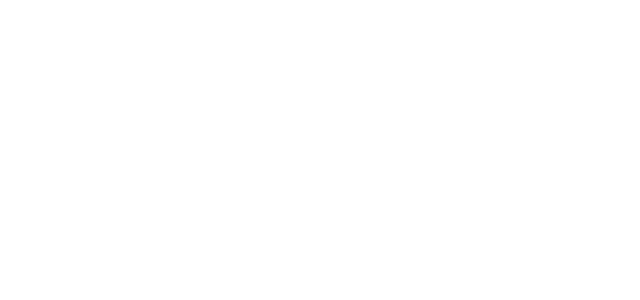
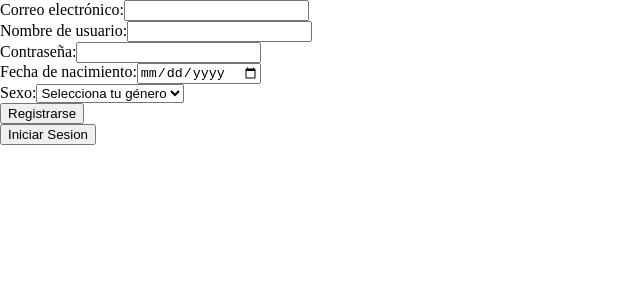
Before and after one commit to SRuiz2003/MacacoLand, a React (Vite) app in the folder Frontend/: page /Signup in a window 1280 px wide. Before the commit this address had no page. Shown: the top 300 px of the page, without its empty margins (0-640 px from the left). Built offline with nearby package versions, Linux system fonts and the light colour scheme.

Commit message:
Login Y signup
Creacion de un par de hooks, pagina de signup y sus formularios

```diff
--- a/Frontend/src/Components/App.css
+++ /dev/null
@@ -1,47 +0,0 @@
-#root {
-  max-width: 1280px;
-  margin: 0 auto;
-  padding: 2rem;
-  text-align: center;
-}
-
-.logo {
-  height: 6em;
-  padding: 1.5em;
-  will-change: filter;
-  transition: filter 300ms;
-}
-.logo:hover {
-  filter: drop-shadow(0 0 2em #646cffaa);
-}
-.logo.react:hover {
-  filter: drop-shadow(0 0 2em #61dafbaa);
-}
-
-@keyframes logo-spin {
-  from {
-    transform: rotate(0deg);
-  }
-  to {
-    transform: rotate(360deg);
-  }
-}
-
-@media (prefers-reduced-motion: no-preference) {
-  a:nth-of-type(2) .logo {
-    animation: logo-spin infinite 20s linear;
-  }
-}
-
-.card {
-  padding: 2em;
-}
-
-.read-the-docs {
-  color: #888;
-}
-.App {
-  display: flex;
-  justify-content: center;
-  align-items: center;
-}
--- /dev/null
+++ b/Frontend/src/Components/CustomHooks/useLoginNav.jsx
@@ -0,0 +1,19 @@
+import {useNavigate} from 'react-router-dom'
+export const UseLoginNav = (ButtonCode) => {
+    let ButtonName = 'Iniciar Sesion'
+    const navigate = useNavigate();
+    const navToLogin = () =>{
+        navigate('/Login')
+    }
+
+    if ( ButtonCode == 2) {
+        ButtonName = "Inicie sesion para acceder a su contenido"
+      }
+
+    return(
+        <>
+        <button onClick={navToLogin}>{ButtonName}</button>
+        </>
+    )
+
+}
--- /dev/null
+++ b/Frontend/src/Components/CustomHooks/useSignUpNav.jsx
@@ -0,0 +1,19 @@
+import {useNavigate} from 'react-router-dom'
+export const UseSignUpNav = (ButtonCode) => {
+    let ButtonName = 'Registrarse'
+    const navigate = useNavigate();
+    const navToSignUp = () =>{
+        navigate('/SignUp')
+    }
+
+    if ( ButtonCode == '2') {
+        ButtonName = "Registrese Pulsando Aqui"
+      }
+
+    return(
+        <>
+        <button onClick={navToSignUp}>{ButtonName}</button>
+        </>
+    )
+
+}
--- a/Frontend/src/Components/FakeLogin.jsx
+++ b/Frontend/src/Components/FakeLogin.jsx
@@ -1,6 +1,6 @@
 import { useState } from 'react';
 import { useNavigate } from 'react-router-dom';
-function FakeLogin() {
+export const FakeLogin = () => {
   const [email, setEmail] = useState('');
   const [password, setPassword] = useState('');
   const navigate = useNavigate();
@@ -44,5 +44,3 @@
     </div>
   );
 }
-
-export default FakeLogin;
--- a/Frontend/src/Components/Fakesignup.jsx
+++ b/Frontend/src/Components/Fakesignup.jsx
@@ -0,0 +1,72 @@
+import { useState } from 'react';
+import {useNavigate} from 'react-router-dom'
+
+export const FakeSignUp =()=> {
+  const [email, setEmail] = useState('');
+  const [username, setUsername] = useState('');
+  const [password, setPassword] = useState('');
+  const [birthdate, setBirthdate] = useState('');
+  const [gender, setGender] = useState('');
+  const navigate = useNavigate();
+  const handleSubmit = (e) => {
+    e.preventDefault();
+    console.log({ email, username, password, birthdate, gender });
+    navigate('/Profile')
+  };
+
+  return (
+    <form onSubmit={handleSubmit}>
+      <label>
+        Correo electrónico:
+        <input
+          type="email"
+          value={email}
+          onChange={(e) => setEmail(e.target.value)}
+          required
+        />
+      </label>
+      <br />
+      <label>
+        Nombre de usuario:
+        <input
+          type="text"
+          value={username}
+          onChange={(e) => setUsername(e.target.value)}
+          required
+        />
+      </label>
+      <br />
+      <label>
+        Contraseña:
+        <input
+          type="password"
+          value={password}
+          onChange={(e) => setPassword(e.target.value)}
+          required
+        />
+      </label>
+      <br />
+      <label>
+        Fecha de nacimiento:
+        <input
+          type="date"
+          value={birthdate}
+          onChange={(e) => setBirthdate(e.target.value)}
+          required
+        />
+      </label>
+      <br />
+      <label>
+        Sexo:
+        <select value={gender} onChange={(e) => setGender(e.target.value)} required>
+          <option value="">Selecciona tu género</option>
+          <option value="Masculino">Masculino</option>
+          <option value="Femenino">Femenino</option>
+          <option value="Otro">Otro</option>
+        </select>
+      </label>
+      <br />
+      <button type="submit">Registrarse</button>
+    </form>
+  );
+}
--- a/Frontend/src/Pages/Login/Login.jsx
+++ b/Frontend/src/Pages/Login/Login.jsx
@@ -1,8 +1,6 @@
-import { useState } from 'react'
-import FakeLogin from '../../Components/FakeLogin'
-
+import {FakeLogin} from '../../Components/FakeLogin'
+import {UseSignUpNav} from '../../Components/CustomHooks/useSignUpNav'
 function Login() {
-  const [count, setCount] = useState(0)
 
   return (
     <div className="App">
@@ -10,16 +8,8 @@
       <FakeLogin/>
       </div>
       <div className="card">
-        <button onClick={() => setCount((count) => count + 1)}>
-          count is {count}
-        </button>
-        <p>
-          Edit <code>src/App.jsx</code> and save to test HMR
-        </p>
+        <UseSignUpNav ButtonName={"No tienes una cuenta? Registrate"} />
       </div>
-      <p className="read-the-docs">
-        Click on the Vite and React logos to learn more
-      </p>
     </div>
   )
 }
--- a/Frontend/src/Pages/Login/SignUp.jsx
+++ b/Frontend/src/Pages/Login/SignUp.jsx
@@ -0,0 +1,17 @@
+import {FakeSignUp} from '../../Components/FakeSignUp.jsx'
+import {UseLoginNav} from '../../Components/CustomHooks/useLoginNav'
+function SignUp() {
+
+  return (
+    <div className="App">
+      <div>
+      <FakeSignUp/>
+      </div>
+      <div className="card">
+        <UseLoginNav ButtonCode={2}/>
+      </div>
+    </div>
+  )
+}
+
+export default SignUp
--- a/Frontend/src/main.jsx
+++ b/Frontend/src/main.jsx
@@ -6,6 +6,7 @@
 import {Profile} from './Pages/Profile/Profile'
 import Login from './Pages/Login/Login'
 import './Pages/Index/index.css'
+import SignUp from './Pages/Login/SignUp'
 
 
 
@@ -16,6 +17,7 @@
     <Route path = "/" element={<Index/>}/>
     <Route path = "/Profile" element={<Profile/>}/>
     <Route path = "/Login" element={<Login/>}/>
+    <Route path = "/Signup" element={<SignUp/>}/>
     </Routes>
     </BrowserRouter>
   </React.StrictMode>,
```
Also changed, not shown: Frontend/src/Components/App.jsx (deleted, +0 -24 lines), Frontend/src/Components/CustomHooks/useComments.jsx (deleted).
